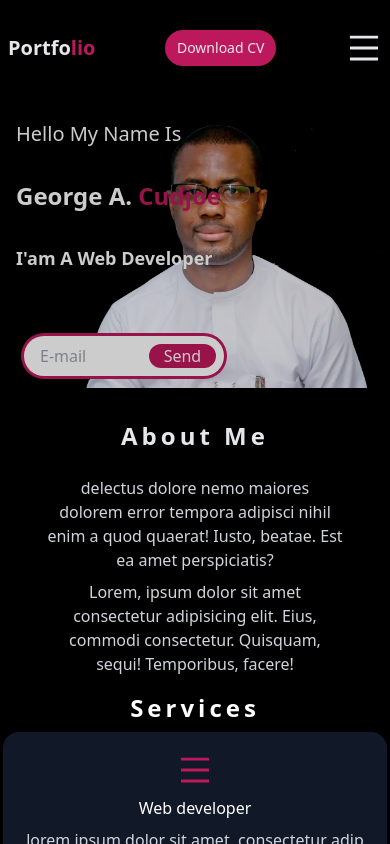
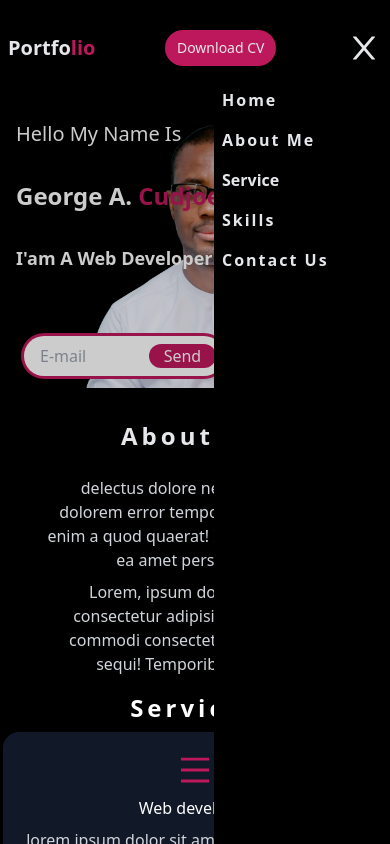
Before and after one commit to cgeorgea60/MyPortofolio, a React (Create React App) app: page / in a window 390 px wide. Both pictures are taken after a click on the icon 363 px from the left and 48 px from the top of the page. Shown: the top 844 px of the page. Built offline with nearby package versions, Linux system fonts and the light colour scheme.

Commit message:
MobileMenu completed

```diff
--- /dev/null
+++ b/src/components/MobileMenu.jsx
@@ -0,0 +1,17 @@
+import React from 'react'
+
+export default function MobileMenu({menuOpen}) {
+  return (
+    <div className={`absolute md:hidden flex w-44 h-full bg-black z-10 transition transform ${!menuOpen && `translate-x-[200%]`} ease-out duration-700 top-20 right-0`}>
+
+        <div className="flex w-full flex-col items-start space-y-4 p-2">
+        <p className="font-bold tracking-[2px] hover:border-b border-pink-700 cursor-pointer">Home</p>
+        <p className="font-bold tracking-[2px] hover:border-b border-pink-700 cursor-pointer">About Me</p>
+        <p className="font-bold tracking-[2px]hover:border-b border-pink-700 cursor-pointer">Service</p>
+        <p className="font-bold tracking-[2px] hover:border-b border-pink-700 cursor-pointer">Skills</p>
+        <p className="font-bold tracking-[2px] hover:border-b border-pink-700 cursor-pointer">Contact Us</p>
+        </div>
+
+    </div>
+  )
+}
--- a/src/components/Navbar.jsx
+++ b/src/components/Navbar.jsx
@@ -1,7 +1,11 @@
-import React from "react";
-import { AiOutlineMenu } from "react-icons/ai";
+import React, { useState } from "react";
+import { AiOutlineMenu, AiOutlineClose } from "react-icons/ai";
+// import { TfiClose } from "react-icons/tf";
+import MobileMenu from "./MobileMenu";
 
 const Navbar = () => {
+
+  const [menuOpen, setMenuOpen] = useState(false)
   return (
     <div className="w-full flex justify-center h-24">
       <div className="text-center flex justify-between items-center px-2 w-full md:max-w-[80%] bg-black text-gray-200">
@@ -23,8 +27,20 @@ const Navbar = () => {
           Download CV
         </div>
         <div className="md:hidden">
-          <AiOutlineMenu className="text-4xl cursor-pointer hover:scale-110" />
+          {
+            menuOpen ? (
+
+              <AiOutlineClose onClick={()=>setMenuOpen(!menuOpen)} className="text-4xl cursor-pointer hover:scale-110" />
+              ):(
+
+                <AiOutlineMenu onClick={()=>setMenuOpen(!menuOpen)} className="text-4xl cursor-pointer hover:scale-110" />
+            )
+          }
         </div>
+
+
+            <MobileMenu menuOpen={menuOpen}/>
+
       </div>
     </div>
   );
```
